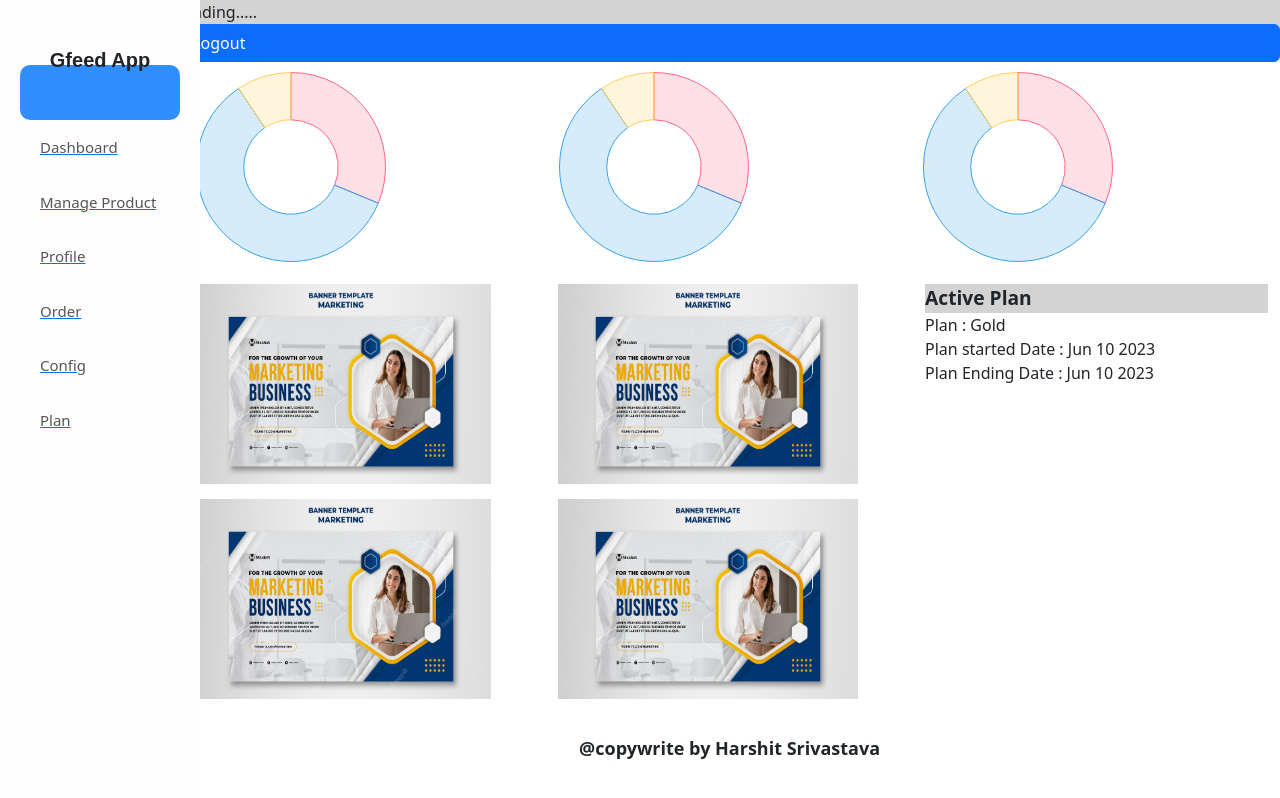
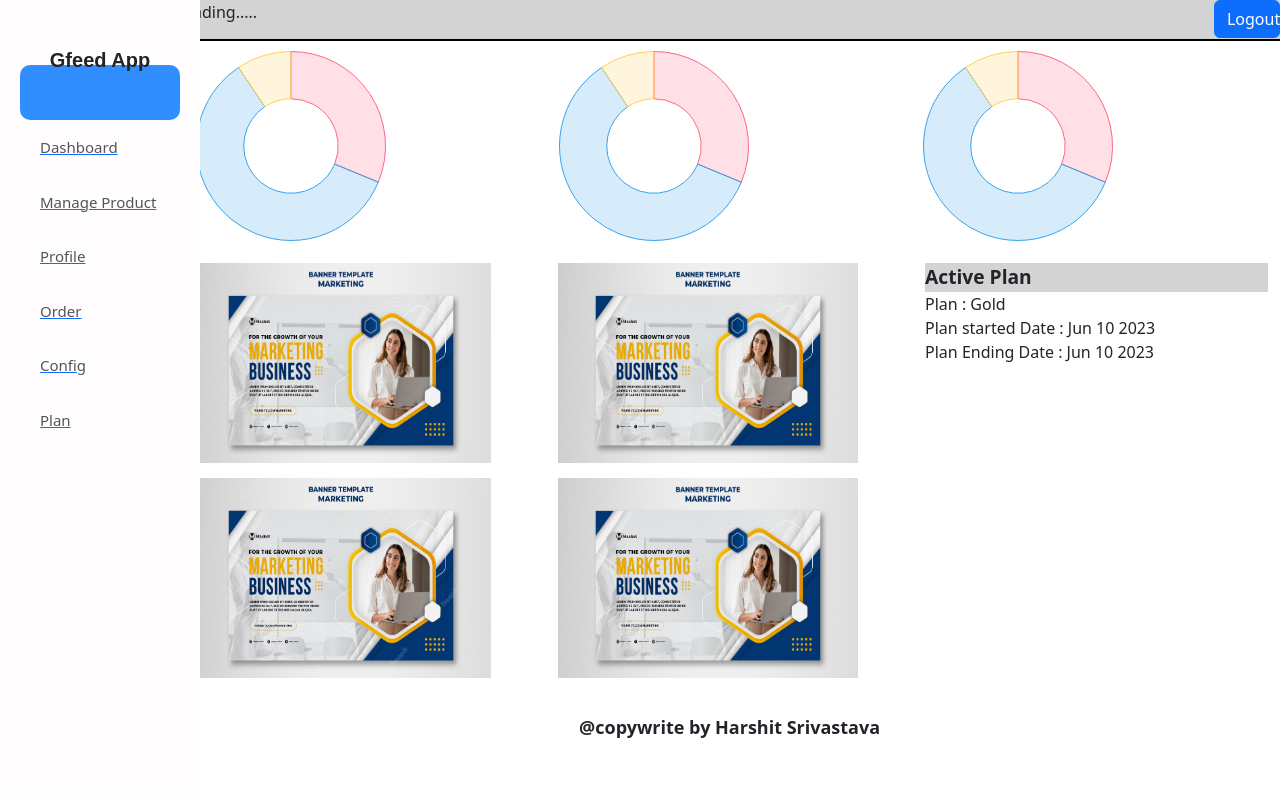
Before and after one commit to Harshitsriv007/gfeed, a React (Create React App) app: page /app/Dashboard in a window 1280 px wide. Built offline with nearby package versions, Linux system fonts and the light colour scheme.

Commit message:
logout button

```diff
--- a/src/components/pannel/header.css
+++ b/src/components/pannel/header.css
@@ -18,5 +18,6 @@
 {
     display:flex;
     float: inline-end;
+    width: 6%;
     /* height: auto; */
 }
```
